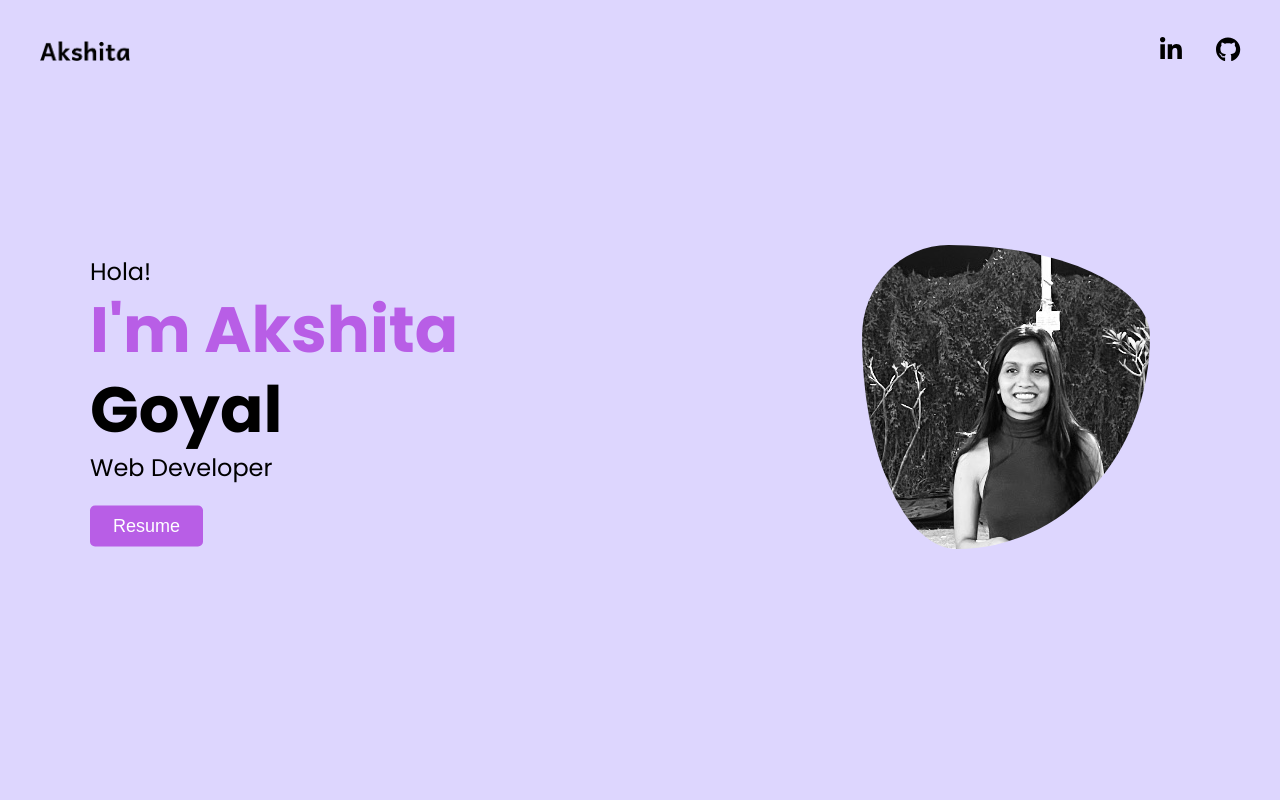
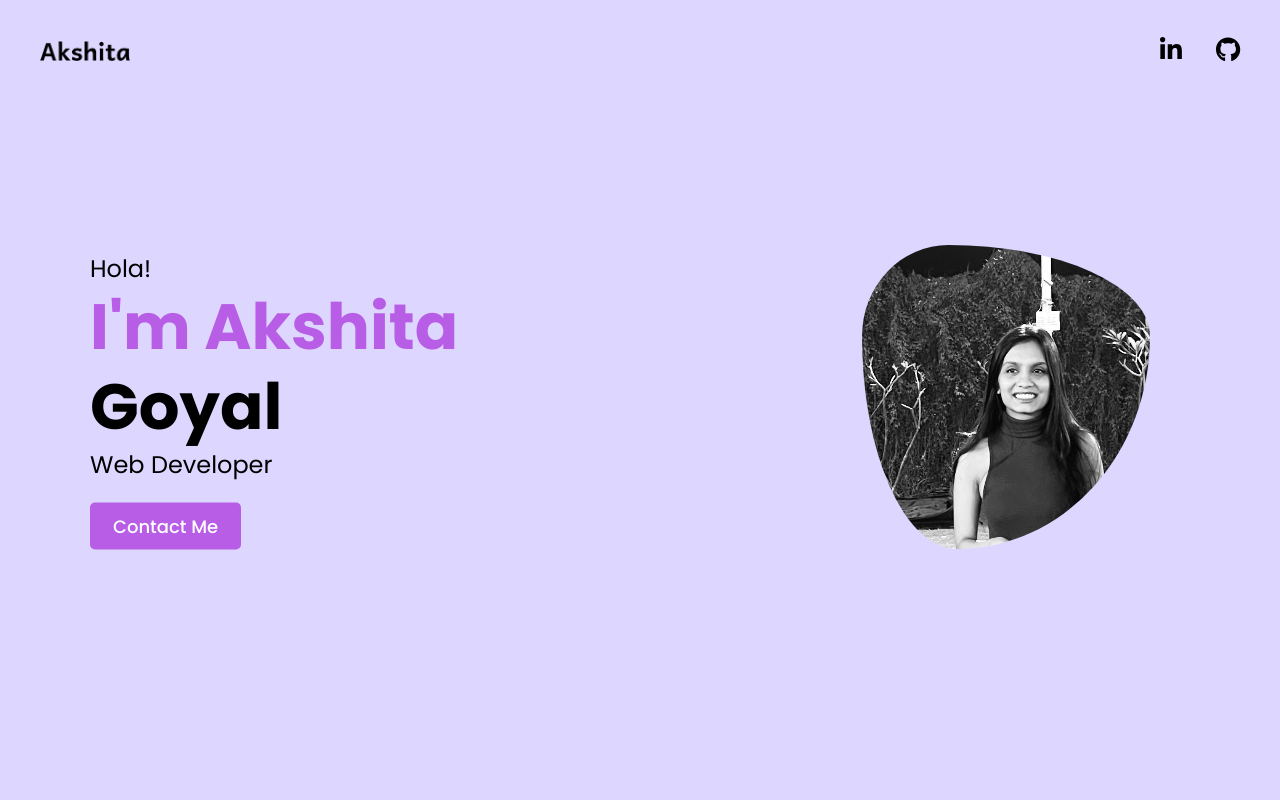
Before and after one commit to gakshita/Portfolio, a React (Vite) app: page / in a window 1280 px wide. Shown: the top 800 px of the page. Built offline with nearby package versions, Linux system fonts and the light colour scheme.

Commit message:
header btn fixed

```diff
--- a/src/components/header/index.tsx
+++ b/src/components/header/index.tsx
@@ -27,7 +27,10 @@ const Header: React.FC = () => {
                         {" "}
                         <Socials />
                     </div>
-                    <button className="btn">Resume</button>
+                    {/* <button className="btn">Resume</button> */}
+                    <a href="mailto:akshitagoyal1516@gmail.com" className="btn">
+                        Contact Me
+                    </a>
                 </div>
                 <div className="right">
                     <img
--- a/src/components/header/style.ts
+++ b/src/components/header/style.ts
@@ -40,6 +40,7 @@ export const HeaderCss = styled.div`
             display: block;
             font-size: 18px;
             margin-top: 20px;
+            width: fit-content;
         }
 
         @media (max-width: 600px) {
```
